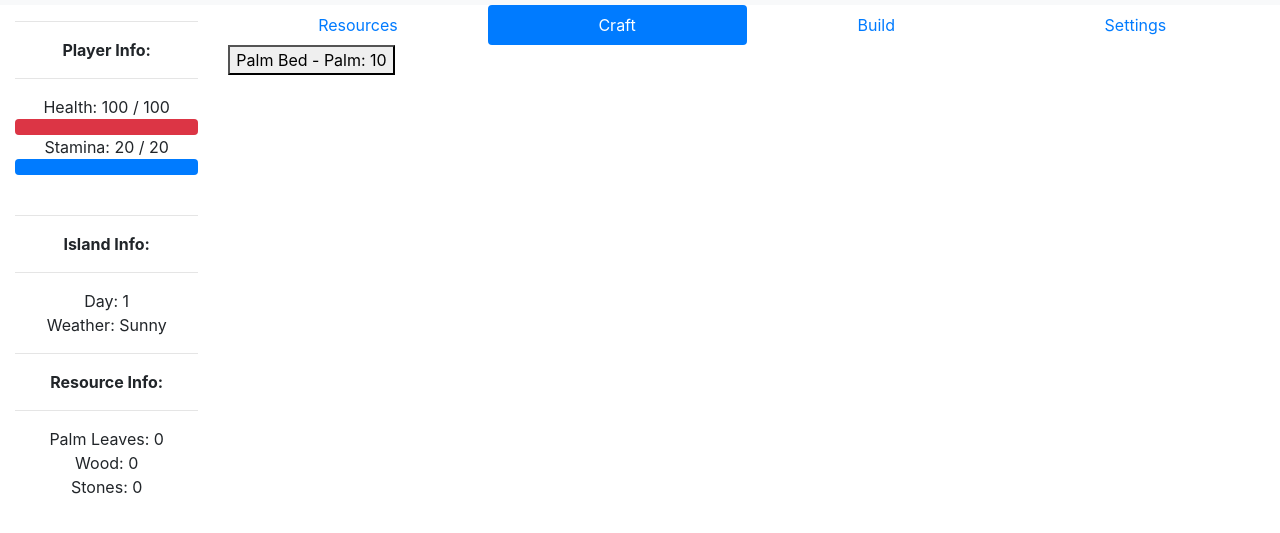
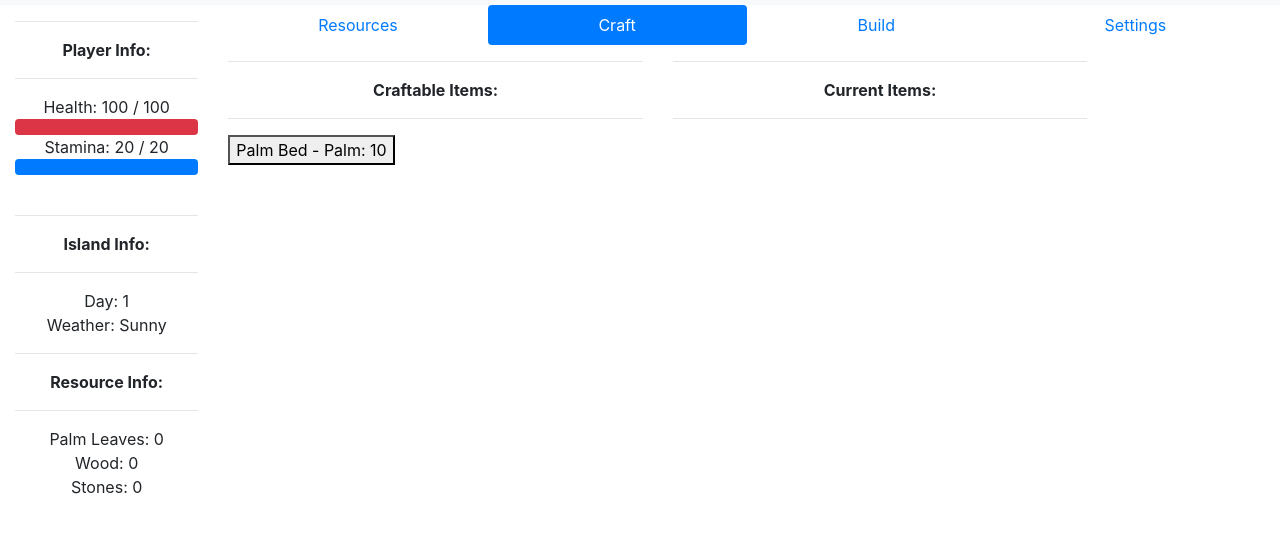
Before and after one commit to BearDooks/testgame, a plain HTML site: page index.html in a window 1280 px wide. Both pictures are taken after a click on the tab "Craft". Shown: the part 51-584 px from the top of the page. Drawn offline with nearby package versions, Linux system fonts and the light colour scheme.

Commit message:
Update index.html
Update to items section

```diff
--- a/index.html
+++ b/index.html
@@ -4,6 +4,10 @@
         <!-- Required meta tags -->
         <meta charset="utf-8">
         <meta name="viewport" content="width=device-width, initial-scale=1, shrink-to-fit=no">
+
+        <!-- Favicon -->
+        <link rel="shortcut icon" href="/favicon.ico" type="image/x-icon">
+        <link rel="icon" href="/favicon.ico" type="image/x-icon">
 
         <!-- Bootstrap CSS -->
         <link rel="stylesheet" href="https://stackpath.bootstrapcdn.com/bootstrap/4.4.1/css/bootstrap.min.css" integrity="sha384-Vkoo8x4CGsO3+Hhxv8T/Q5PaXtkKtu6ug5TOeNV6gBiFeWPGFN9MuhOf23Q9Ifjh" crossorigin="anonymous">
@@ -64,7 +68,18 @@
 
                         </div>
                         <div class="tab-pane fade" id="craft" role="tabpanel" aria-labelledby="craft-tab">
-                            <div id="craft_placeholder"></div>
+                            <div class="row">
+                                <div class="col-md-5">
+                                    <hr><center><strong>Craftable Items:</strong></center><hr>
+                                    <div id="craft_placeholder"></div>
+                                </div>
+                                <div class="col-md-5">
+                                    <hr><center><strong>Current Items:</strong></center><hr>
+                                    <ul>
+                                        <span id='currentitems'></span>
+                                    </ul>
+                                </div>
+                            </div>
                         </div>
                         <div class="tab-pane fade" id="build" role="tabpanel" aria-labelledby="build-tab">
                             ...
```
